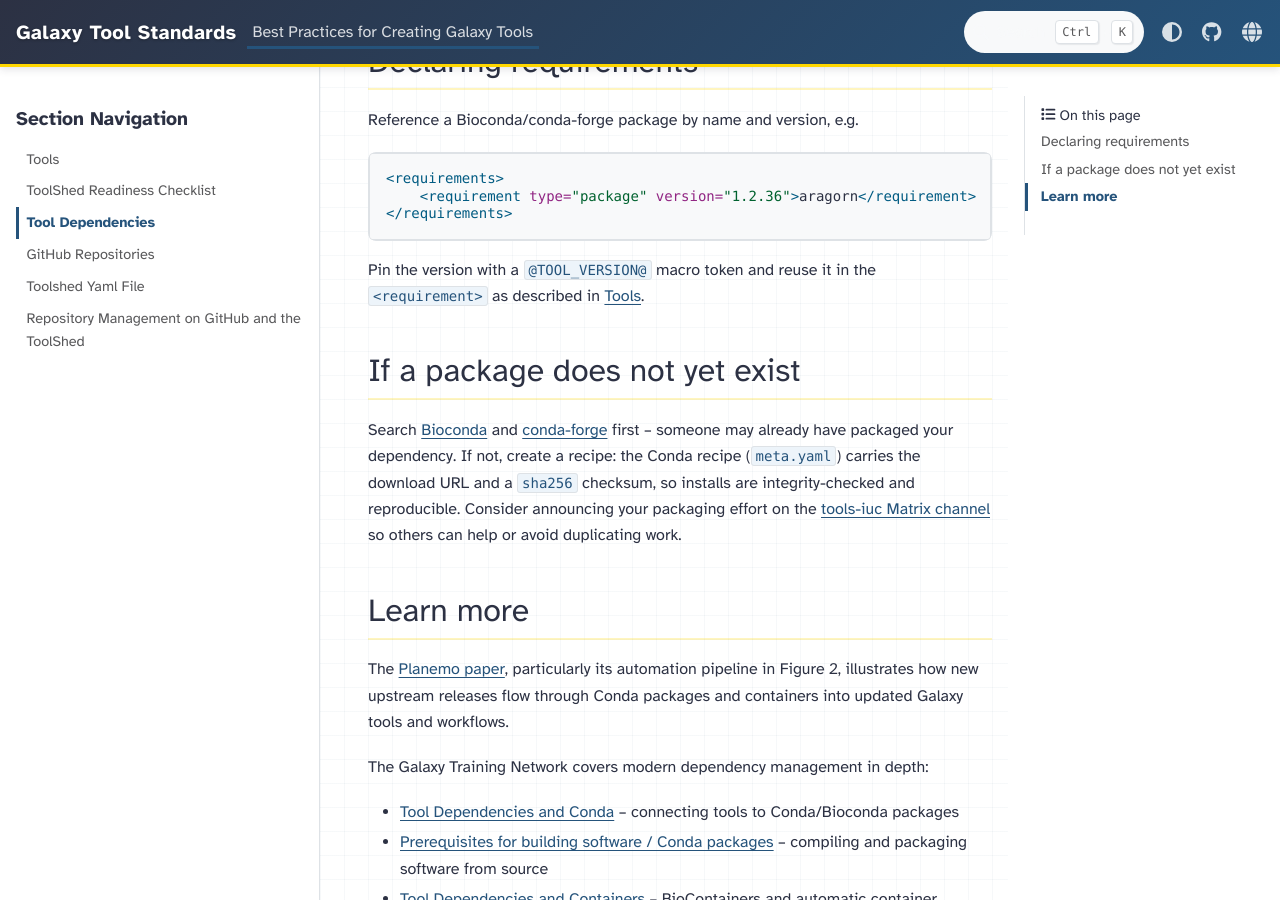
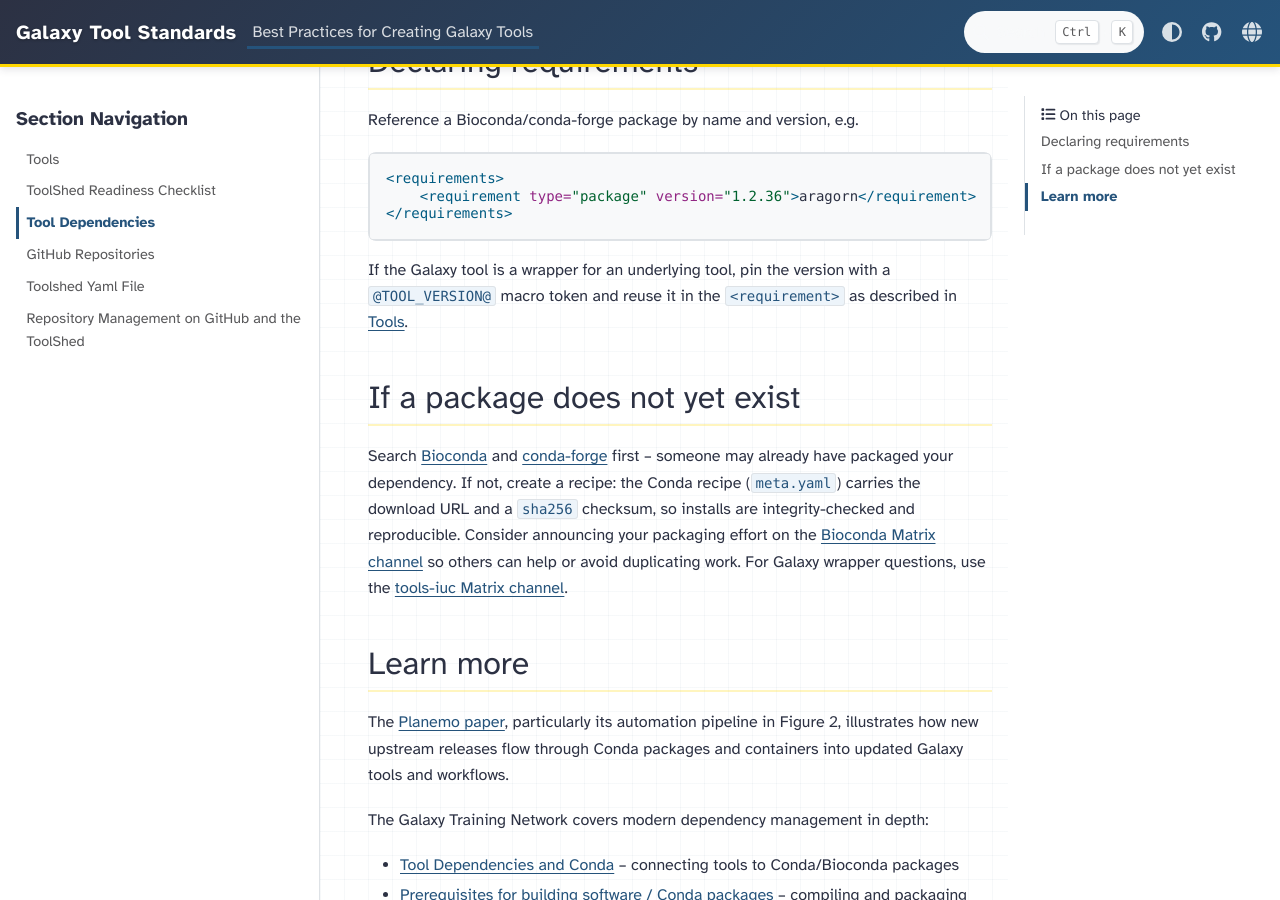
Before and after one commit to galaxy-iuc/standards, a Sphinx documentation site: the page built from docs/best_practices/package_xml.rst, in a window 1280 px wide and 900 px high, scrolled down 292 px. Built offline with Sphinx 7.4.7 and the PyData theme 0.15.4, drawn with Linux system fonts in a browser that asks for light colours.

Commit message:
Integrate follow-up documentation review

```diff
--- a/docs/best_practices/integration_checklist.rst
+++ b/docs/best_practices/integration_checklist.rst
@@ -78,7 +78,7 @@ Adding Your Tool to the IUC Repository
   previous sections of this document), add your tool and all associated data,
   then Commit the changes with ``git commit -m "I changed X, Y, and Z"``. Finally push your changes to github with ``git push origin $branch_name``.
 - Go to the `IUC's Repository <https://github.com/galaxyproject/tools-iuc>`__ and click on 'Compare & Pull Request'.
-- Add a comment describing what the tool does and any extra information that might
+- Fill the Pull Request description describing what the tool does and any extra information that might
   be needed (E.g. "I had some trouble with the data tables, can someone please
   double check them").
 - The IUC will review your tool for inclusion.
--- a/docs/best_practices/package_xml.rst
+++ b/docs/best_practices/package_xml.rst
@@ -19,8 +19,9 @@ Reference a Bioconda/conda-forge package by name and version, e.g.
         <requirement type="package" version="1.2.36">aragorn</requirement>
     </requirements>
 
-Pin the version with a ``@TOOL_VERSION@`` macro token and reuse it in the
-``<requirement>`` as described in :doc:`tool_xml`.
+If the Galaxy tool is a wrapper for an underlying tool, pin the version with a
+``@TOOL_VERSION@`` macro token and reuse it in the ``<requirement>`` as
+described in :doc:`tool_xml`.
 
 If a package does not yet exist
 -------------------------------
@@ -30,8 +31,9 @@ Search `Bioconda <https://bioconda.github.io/>`__ and `conda-forge
 dependency. If not, create a recipe: the Conda recipe (``meta.yaml``) carries
 the download URL and a ``sha256`` checksum, so installs are integrity-checked
 and reproducible. Consider announcing your packaging effort on the
-`tools-iuc Matrix channel <https://matrix.to/#/#galaxy-iuc_iuc:gitter.im>`__ so
-others can help or avoid duplicating work.
+`Bioconda Matrix channel <https://matrix.to/#/#bioconda_Lobby:gitter.im>`__ so
+others can help or avoid duplicating work. For Galaxy wrapper questions, use the
+`tools-iuc Matrix channel <https://matrix.to/#/#galaxy-iuc_iuc:gitter.im>`__.
 
 Learn more
 ----------
```
